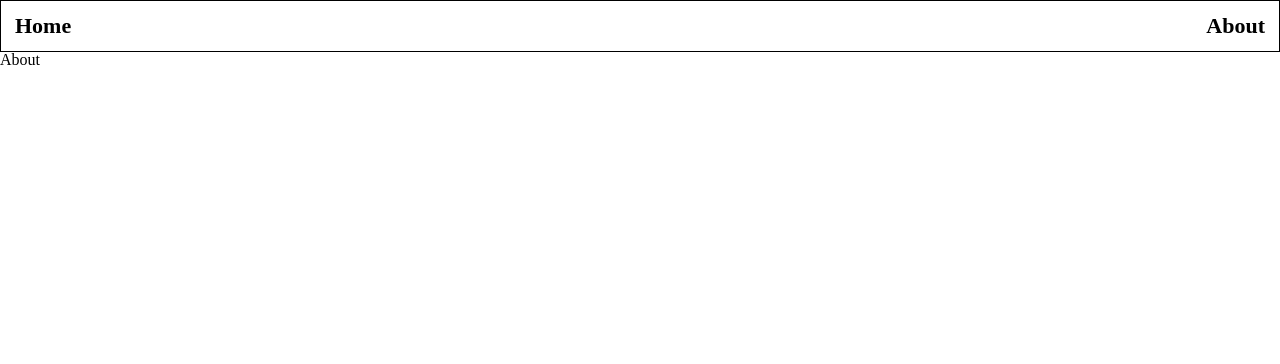
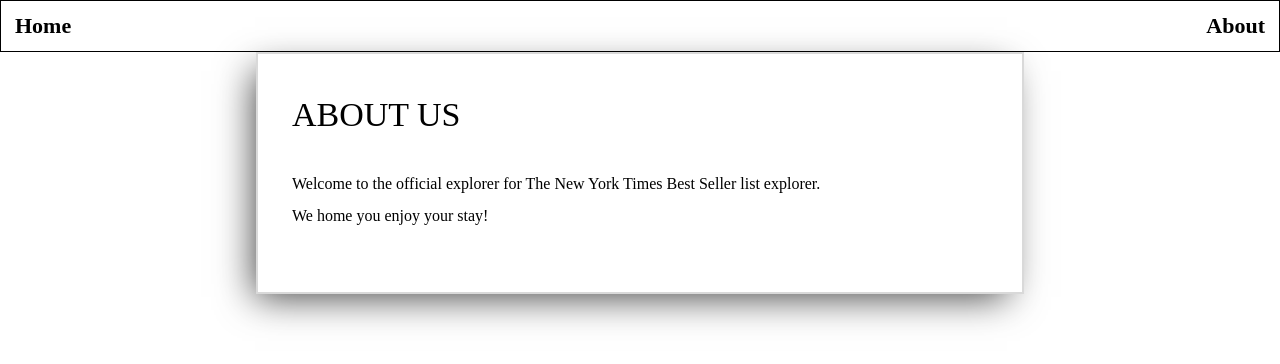
Before and after one commit to ICE0208/nextjs-best-seller, a Next.js app: page /about in a window 1280 px wide. Shown: the top 364 px of the page. Built offline with nearby package versions, Linux system fonts and the light colour scheme.

Commit message:
feat: About 페이지 기본 틀 완성

```diff
--- a/src/pages/about.js
+++ b/src/pages/about.js
@@ -1,3 +1,38 @@
 export default function AboutPage() {
-  return <div>About</div>;
+  return (
+    <>
+      <div className="container">
+        <p className="title">ABOUT US</p>
+        <div className="sentence">
+          <p>
+            Welcome to the official explorer for The New York Times Best Seller
+            list explorer.
+          </p>
+          <p>We home you enjoy your stay!</p>
+        </div>
+      </div>
+      <style jsx>{`
+        .container {
+          width: 60%;
+          margin: 0 auto;
+          border: 2px solid rgba(0, 0, 0, 0.15);
+          padding: 34px;
+          box-shadow: -9px 11px 36px -8px rgba(0, 0, 0, 0.75);
+          box-sizing: border-box;
+          -webkit-box-shadow: -9px 11px 36px -8px rgba(0, 0, 0, 0.75);
+          -moz-box-shadow: -9px 11px 36px -8px rgba(0, 0, 0, 0.75);
+          .title {
+            font-size: 34px;
+            padding: 10px 0;
+          }
+          .sentence {
+            margin: 26px 0;
+            & > p {
+              padding: 8px 0;
+            }
+          }
+        }
+      `}</style>
+    </>
+  );
 }
```
